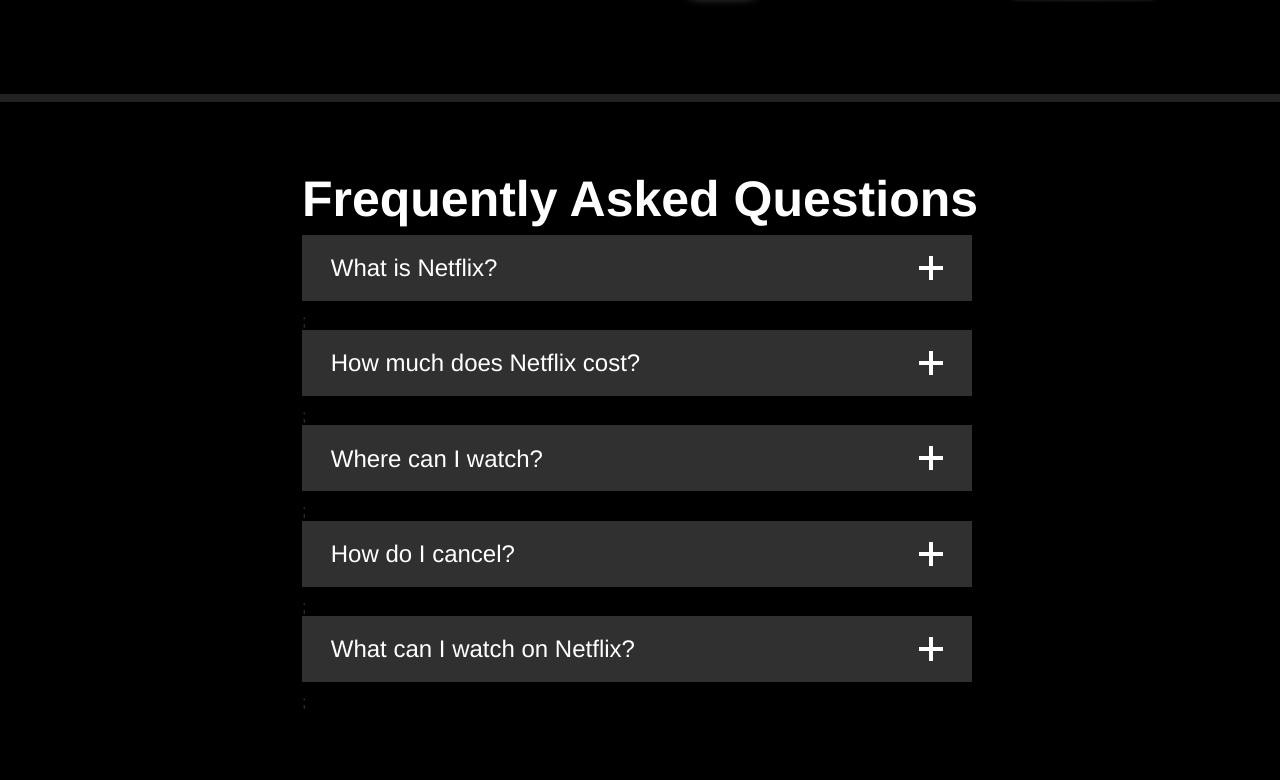
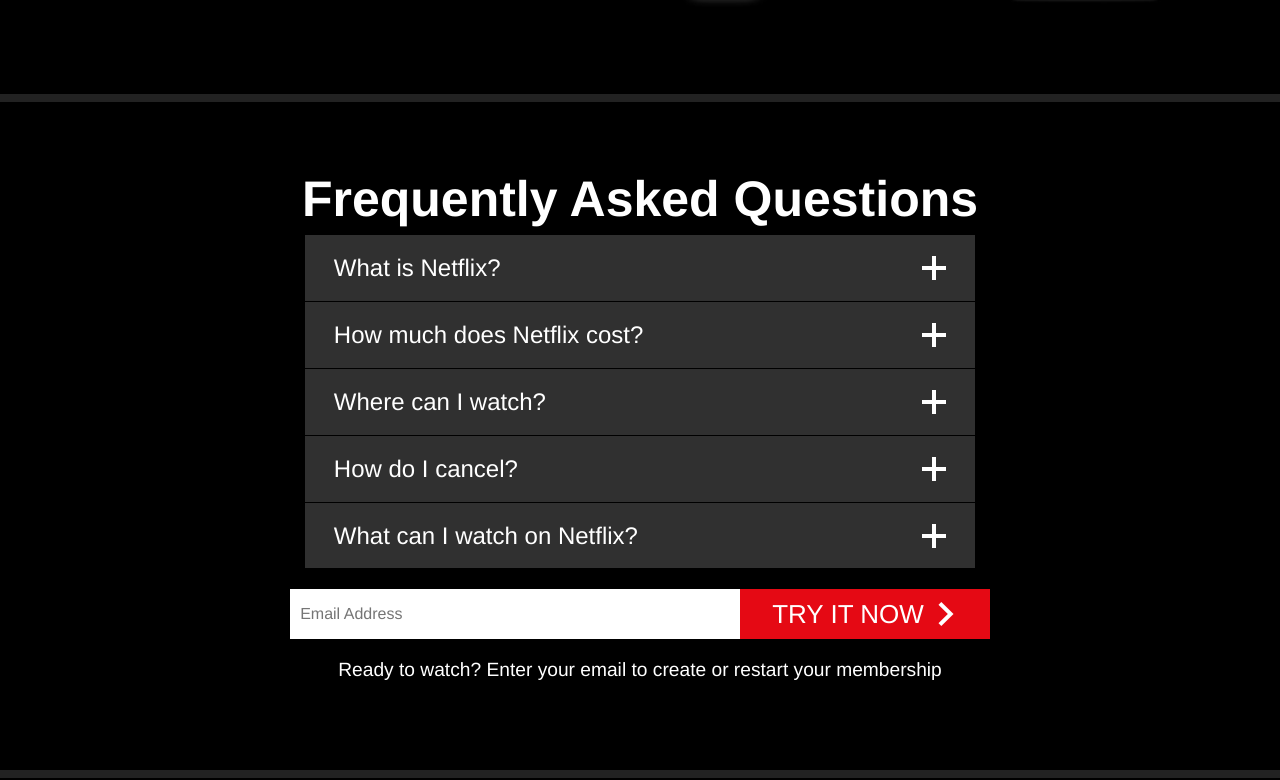
Before and after one commit to pra9shinde/netflix-clone, a React (Create React App) app: page / in a window 1280 px wide. Shown: the part 1500-2280 px from the top of the page. Built offline with nearby package versions, Linux system fonts and the light colour scheme.

Commit message:
Router and Enquiry Component

```diff
--- a/src/App.js
+++ b/src/App.js
@@ -1,14 +1,20 @@
-import JumbotronContainer from './containers/Jumbotron';
-import FooterContainer from './containers/Footer';
-import FaqContainer from './containers/Faq';
+import { BrowserRouter, Switch, Route } from 'react-router-dom';
+
+import Home from './pages/Home';
+import SignIn from './pages/SignIn';
+import SignUp from './pages/SignUp';
+import Browse from './pages/Browse';
 
 function App() {
     return (
-        <div>
-            <JumbotronContainer />
-            <FaqContainer />
-            <FooterContainer />
-        </div>
+        <BrowserRouter>
+            <Switch>
+                <Route exact path='/' component={Home} />
+                <Route exact path='/signin' component={SignIn} />
+                <Route exact path='/signup' component={SignUp} />
+                <Route exact path='/browse' component={Browse} />
+            </Switch>
+        </BrowserRouter>
     );
 }
 
--- a/src/components/Accordion/index.js
+++ b/src/components/Accordion/index.js
@@ -23,7 +23,7 @@ Accordion.Item = function AccordionItem({ children, ...restProps }) {
     const [toggleShow, setToggleShow] = useState(false);
     return (
         <ToggleContext.Provider value={{ toggleShow, setToggleShow }}>
-            <Item {...restProps}>{children}</Item>;
+            <Item {...restProps}>{children}</Item>
         </ToggleContext.Provider>
     );
 };
--- a/src/components/Accordion/styles/Accordion.js
+++ b/src/components/Accordion/styles/Accordion.js
@@ -36,6 +36,8 @@ export const Item = styled.div`
     color: white;
     margin-bottom: 10px;
     max-width: 670px;
+    margin: auto;
+    width: 100%;
 
     &::first-of-type {
         margin-top: 3em;
--- a/src/components/Jumbotron/index.js
+++ b/src/components/Jumbotron/index.js
@@ -4,7 +4,7 @@ import { Inner, Container, Pane, Item, Title, SubTitle, Image } from './styles/J
 const Jumbotron = ({ direction = 'row', children, ...restProps }) => {
     return (
         <Item {...restProps}>
-            <Inner direction={direction}>{children}</Inner>;
+            <Inner direction={direction}>{children}</Inner>
         </Item>
     );
 };
--- /dev/null
+++ b/src/components/OptForm/index.js
@@ -0,0 +1,26 @@
+import React from 'react';
+import { Container, Input, Button, Text, Break } from './styles/OptForm';
+
+export default function OptForm({ children, ...restProps }) {
+    return <Container {...restProps}>{children}</Container>;
+}
+
+OptForm.Input = function OptFormInput({ ...restProps }) {
+    return <Input {...restProps} />;
+};
+
+OptForm.Button = function OptFormButton({ children, ...restProps }) {
+    return (
+        <Button {...restProps}>
+            {children} <img src='/images/icons/chevron-right.png' alt='Try Now' />
+        </Button>
+    );
+};
+
+OptForm.Text = function OptFormText({ children, ...restProps }) {
+    return <Text {...restProps}>{children}</Text>;
+};
+
+OptForm.Break = function OptFormBreak({ ...restProps }) {
+    return <Break {...restProps} />;
+};
--- /dev/null
+++ b/src/components/OptForm/styles/OptForm.js
@@ -0,0 +1,70 @@
+import styled from 'styled-components/macro';
+
+export const Container = styled.div`
+    display: flex;
+    justify-content: center;
+    height: 100%;
+    margin-top: 20px;
+    flex-wrap: wrap;
+
+    @media (max-width: 600px) {
+        flex-direction: column;
+        align-items: center;
+    }
+`;
+export const Input = styled.input`
+    max-width: 450px;
+    width: 100%;
+    border: 0;
+    padding: 10px;
+    height: 50px;
+    box-sizing: border-box;
+`;
+export const Button = styled.button`
+    display: flex;
+    align-items: center;
+    height: 50px;
+    background: #e50914;
+    color: #fff;
+    text-transform: uppercase;
+    padding: 0 32px;
+    font-size: 26px;
+    border: 0;
+    cursor: pointer;
+
+    &:hover {
+        background: #f40612;
+    }
+
+    @media (max-width: 700px) {
+        height: 50px;
+        font-size: 16px;
+        margin-top: 20px;
+        font-weight: bold;
+    }
+
+    img {
+        margin-left: 10px;
+        filter: brightness(0) invert(1);
+        width: 24px;
+
+        @media (max-width: 1000px) {
+            width: 16px;
+        }
+    }
+`;
+export const Text = styled.p`
+    font-size: 19.2px;
+    color: #fff;
+    text-align: center;
+
+    @media (max-width: 600px) {
+        font-size: 16px;
+        line-height: 22px;
+    }
+`;
+
+export const Break = styled.div`
+    flex-basis: 100%;
+    height: 0;
+`;
--- a/src/containers/Faq.js
+++ b/src/containers/Faq.js
@@ -1,6 +1,7 @@
 import faqsData from '../data/faqs.json';
 import React from 'react';
 import Accordion from '../components/Accordion';
+import OptForm from '../components/OptForm';
 
 const FaqContainer = () => {
     return (
@@ -12,6 +13,13 @@ const FaqContainer = () => {
                     <Accordion.Body>{item.body}</Accordion.Body>
                 </Accordion.Item>
             ))}
+
+            <OptForm>
+                <OptForm.Input placeholder='Email Address' />
+                <OptForm.Button>Try it now</OptForm.Button>
+                <OptForm.Break />
+                <OptForm.Text>Ready to watch? Enter your email to create or restart your membership</OptForm.Text>
+            </OptForm>
         </Accordion>
     );
 };
--- /dev/null
+++ b/src/pages/Browse.js
@@ -0,0 +1,11 @@
+import React from 'react';
+
+const Browse = () => {
+    return (
+        <div>
+            <h1>Browse</h1>
+        </div>
+    );
+};
+
+export default Browse;
--- a/src/pages/Home.js
+++ b/src/pages/Home.js
@@ -0,0 +1,17 @@
+import React from 'react';
+
+import JumbotronContainer from '../containers/Jumbotron';
+import FooterContainer from '../containers/Footer';
+import FaqContainer from '../containers/Faq';
+
+const Home = () => {
+    return (
+        <>
+            <JumbotronContainer />
+            <FaqContainer />
+            <FooterContainer />
+        </>
+    );
+};
+
+export default Home;
--- /dev/null
+++ b/src/pages/SignIn.js
@@ -0,0 +1,11 @@
+import React from 'react';
+
+const SignIn = () => {
+    return (
+        <div>
+            <h1>Signin</h1>
+        </div>
+    );
+};
+
+export default SignIn;
--- /dev/null
+++ b/src/pages/SignUp.js
@@ -0,0 +1,11 @@
+import React from 'react';
+
+const SignUp = () => {
+    return (
+        <div>
+            <h1>Signup</h1>
+        </div>
+    );
+};
+
+export default SignUp;
```
